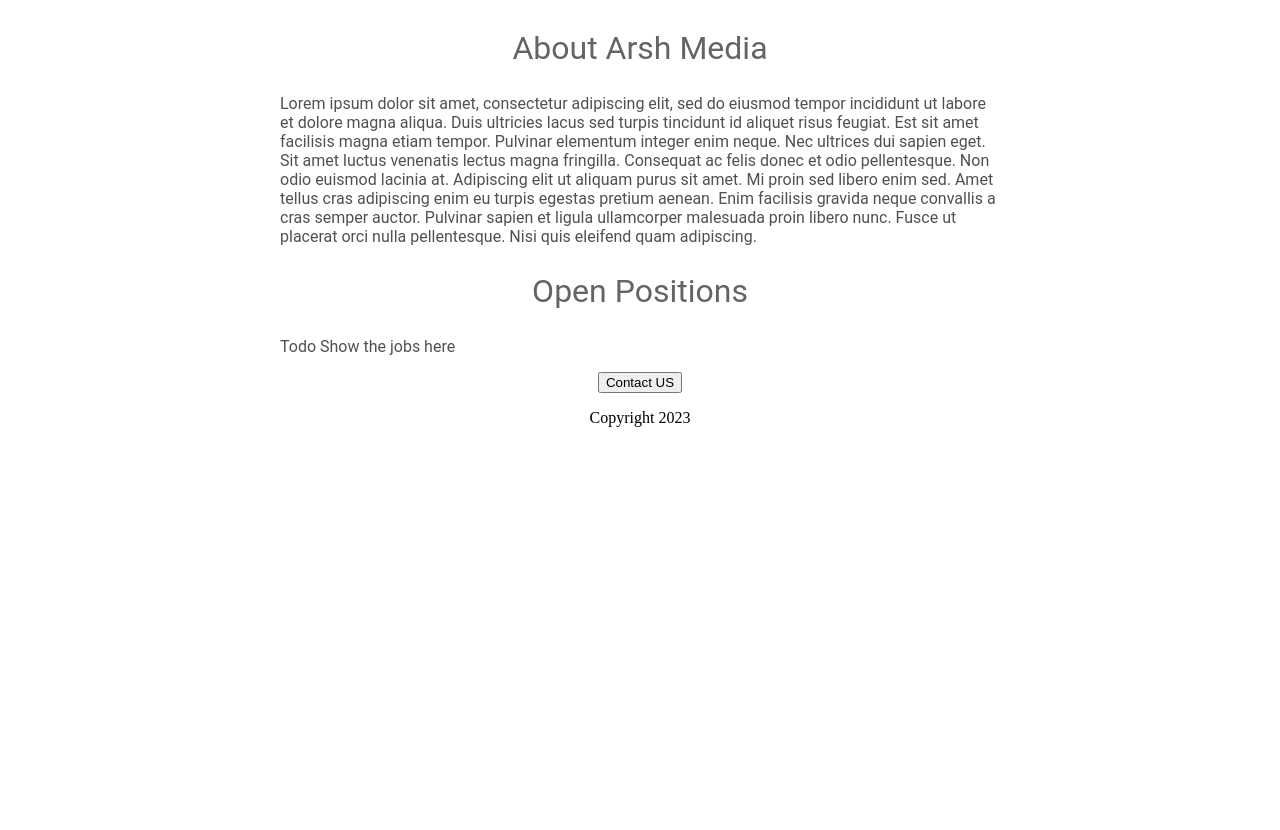
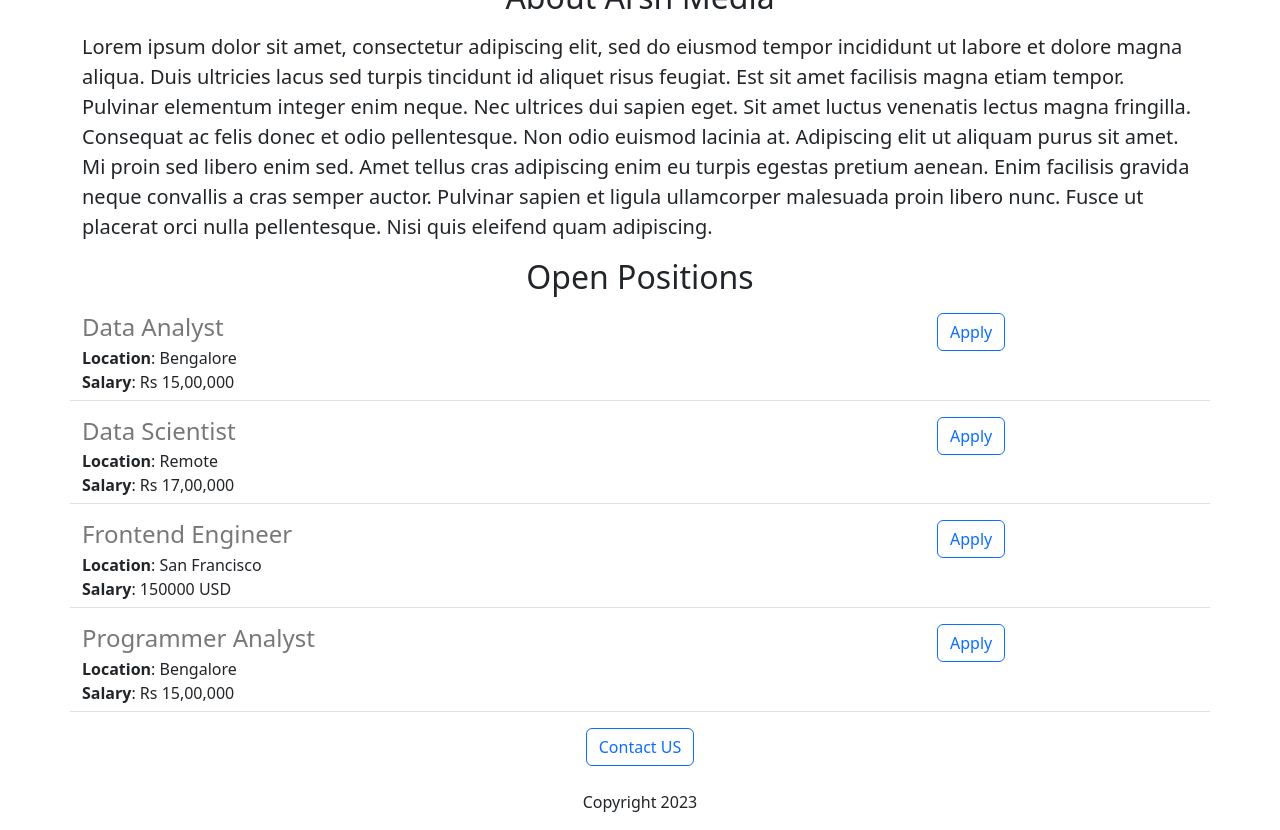
Before and after one commit to arshpreetsingh3/career-website, a Flask app: page / in a window 1280 px wide. Shown: the part 462-1292 px from the top of the page. Before the commit the page ends 889 px from the top, so only its background shows below. Run offline with Flask 3, Linux system fonts and the light colour scheme.

Commit message:
Added dynamic data

```diff
--- a/main.py
+++ b/main.py
@@ -1,11 +1,38 @@
-from flask import Flask, render_template
+from flask import Flask, render_template, jsonify
 
 app = Flask(__name__)
+
+JOBS = [{
+  "id": 1,
+  "title": "Data Analyst",
+  "location": "Bengalore",
+  "salary": "Rs 15,00,000"
+}, {
+  "id": 2,
+  "title": "Data Scientist",
+  "location": "Remote",
+  "salary": "Rs 17,00,000"
+}, {
+  "id": 3,
+  "title": "Frontend Engineer",
+  "location": "San Francisco",
+  "salary": "150000 USD"
+}, {
+  "id": 4,
+  "title": "Programmer  Analyst",
+  "location": "Bengalore",
+  "salary": "Rs 15,00,000"
+}]
 
 
 @app.route("/")
 def hello_world():
-  return render_template("home.html")
+  return render_template("home.html", jobs=JOBS)
+
+
+@app.route("/api/jobs")
+def list_jobs():
+  return jsonify(JOBS)
 
 
 print(__name__)
--- a/templates/home.html
+++ b/templates/home.html
@@ -1,54 +1,35 @@
 <!DOCTYPE html>
 <html lang="en">
 <head>
-  <title>Career Website</title>
+    <meta charset="utf-8">
+    <meta name="viewport" content="width=device-width, initial-scale=1">
+  <link href="https://cdn.jsdelivr.net/npm/bootstrap@5.3.0/dist/css/bootstrap.min.css" rel="stylesheet" integrity="sha384-9ndCyUaIbzAi2FUVXJi0CjmCapSmO7SnpJef0486qhLnuZ2cdeRhO02iuK6FUUVM" crossorigin="anonymous">
   <style>
-    h1{
-      font-size: 40px;
-      font-family: Roboto;
-      font-weight: normal;
-      color: rgb(100,100,100);
-      text-align: center;
-    }
     #banner{
       width: 100%;
       height: 360px;
-      object-fit:cover;
+      object: fit cover;;
     }
-    h2{
-       font-size: 32px;
-      font-family: Roboto;
-      font-weight: normal;
-      color: rgb(100,100,100);
-      text-align: center;
-    }
-    .body-text{
-      font-family: Roboto;
-      font-weight: normal;
-      color: rgb(80,80,80);
-    }
-    #container{
-      max-width: 720px;
-      margin: 0 auto 0 auto;
-    }
-    #button{
-      text-align:center;
-    }
+  </style>
+  <title>Career Website</title>
 
-  </style>
 </head>
 <body>
-  <div id=container>
-  <h1>Arsh Media Careers</h1>
-  <img id="banner" src="https://career-website--arshpreetsing29.repl.co/static/Banner.jpg">
-  <h2> About Arsh Media</h2>
-  <p class="body-text">Lorem ipsum dolor sit amet, consectetur adipiscing elit, sed do eiusmod tempor incididunt ut labore et dolore magna aliqua. Duis ultricies lacus sed turpis tincidunt id aliquet risus feugiat. Est sit amet facilisis magna etiam tempor. Pulvinar elementum integer enim neque. Nec ultrices dui sapien eget. Sit amet luctus venenatis lectus magna fringilla. Consequat ac felis donec et odio pellentesque. Non odio euismod lacinia at. Adipiscing elit ut aliquam purus sit amet. Mi proin sed libero enim sed. Amet tellus cras adipiscing enim eu turpis egestas pretium aenean. Enim facilisis gravida neque convallis a cras semper auctor. Pulvinar sapien et ligula ullamcorper malesuada proin libero nunc. Fusce ut placerat orci nulla pellentesque. Nisi quis eleifend quam adipiscing.
+  <div class="container">
+  <h1 class="text-center mt-2 mb-3">Arsh Media Careers</h1>
+  <img id="banner" class="img-fluid"src="https://career-website--arshpreetsing29.repl.co/static/Banner.jpg">
+  <h2 class="text-center mt-2 mb-3"> About Arsh Media</h2>
+  <p class="lead">Lorem ipsum dolor sit amet, consectetur adipiscing elit, sed do eiusmod tempor incididunt ut labore et dolore magna aliqua. Duis ultricies lacus sed turpis tincidunt id aliquet risus feugiat. Est sit amet facilisis magna etiam tempor. Pulvinar elementum integer enim neque. Nec ultrices dui sapien eget. Sit amet luctus venenatis lectus magna fringilla. Consequat ac felis donec et odio pellentesque. Non odio euismod lacinia at. Adipiscing elit ut aliquam purus sit amet. Mi proin sed libero enim sed. Amet tellus cras adipiscing enim eu turpis egestas pretium aenean. Enim facilisis gravida neque convallis a cras semper auctor. Pulvinar sapien et ligula ullamcorper malesuada proin libero nunc. Fusce ut placerat orci nulla pellentesque. Nisi quis eleifend quam adipiscing.
 </p>
-<h2>Open Positions</h2>
-  <p class=body-text>Todo Show the jobs here</p>
-    <div id=button>
-  <button>Contact US</button>
-      <p>Copyright 2023</p>
+<h2 class="text-center mt-2 mb-3">Open Positions</h2>
+  <div >
+    {% for job in jobs %}
+    {% include 'jobitem.html' %}
+    {% endfor %}
+  </div>
+    <div class="text-center">
+<button type="button" class="btn btn-outline-primary">Contact US</button>
+      <p class="mt-4">Copyright 2023</p>
   </div>
   </div>
 
--- /dev/null
+++ b/templates/jobitem.html
@@ -0,0 +1,16 @@
+ <div class="border-bottom row" style="margin-bottom:16px; padding-bottom:6px;">
+   <div class="col-9">
+          <h4
+        style="color:rgb(120,120,120);
+        margin-bottom:4px;">
+        {{job["title"]}}
+      </h4>
+      <div>
+        <b>Location</b>: {{job["location"]}}        </div>
+      <div><b>Salary</b>: {{job["salary"]}}          </div>
+   </div>
+
+   <div class="col-3">   <button type="button" class="btn btn-outline-primary">Apply</button></div>
+
+
+ </div>
```
